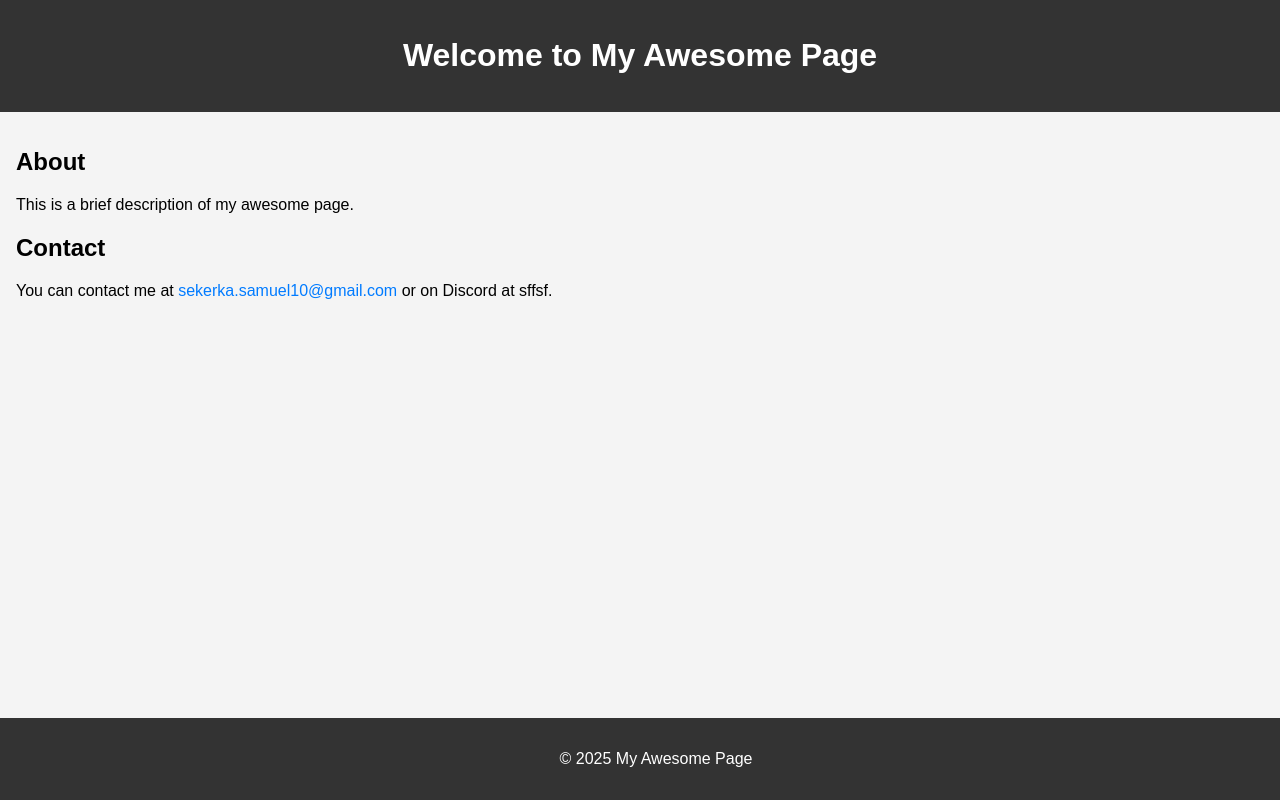
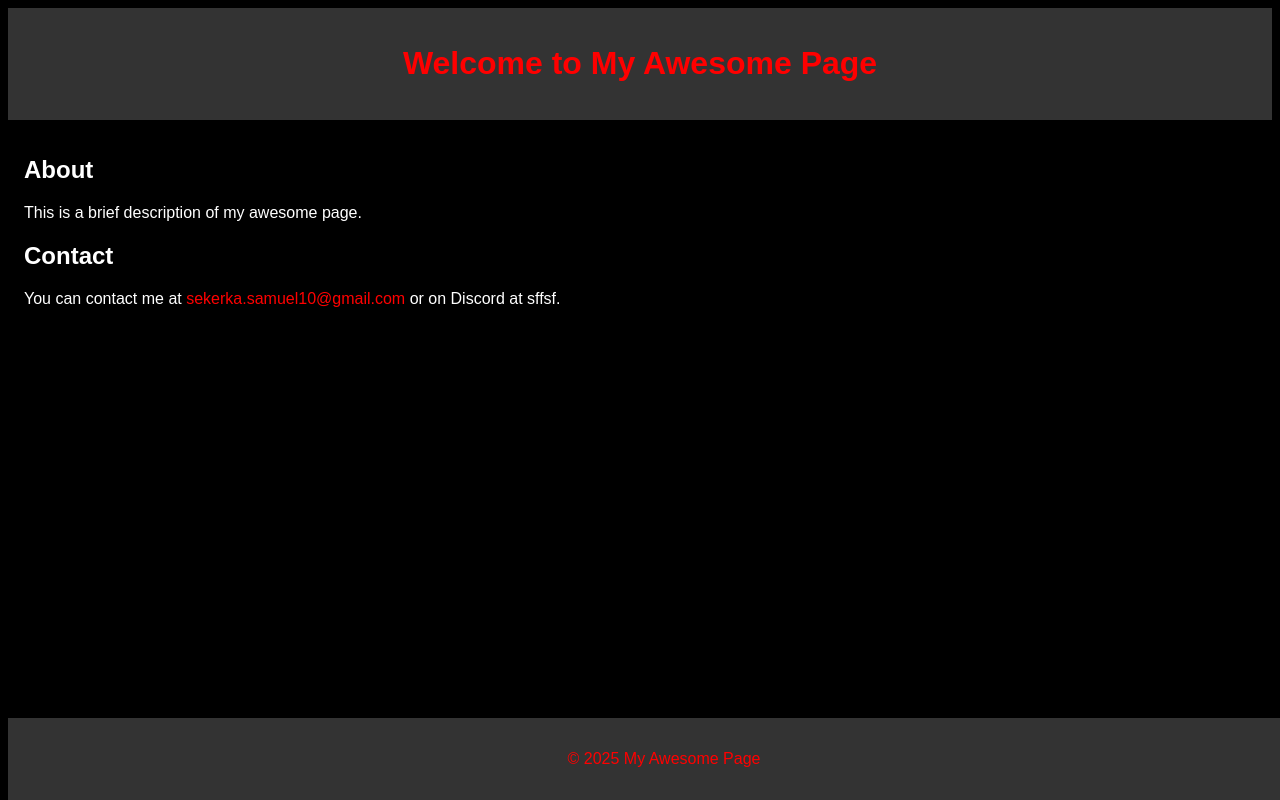
Before and after one commit to Samuel10S/my-projects, a plain HTML site: page index.html in a window 1280 px wide. Drawn offline with Linux system fonts and the light colour scheme.

Commit message:
Updated website theme to black and red

```diff
--- a/styles.css
+++ b/styles.css
@@ -1,14 +1,12 @@
-/* filepath: styles.css */
 body {
+    background-color: #000; /* Black background */
+    color: #fff; /* White text */
     font-family: Arial, sans-serif;
-    margin: 0;
-    padding: 0;
-    background-color: #f4f4f4;
 }
 
 header {
-    background-color: #333;
-    color: #fff;
+    background-color: #333; /* Dark background for header */
+    color: #ff0000; /* Red text for header */
     padding: 1rem;
     text-align: center;
 }
@@ -22,8 +20,8 @@ section {
 }
 
 footer {
-    background-color: #333;
-    color: #fff;
+    background-color: #333; /* Dark background for footer */
+    color: #ff0000; /* Red text for footer */
     text-align: center;
     padding: 1rem;
     position: fixed;
@@ -32,7 +30,7 @@ footer {
 }
 
 a {
-    color: #007BFF;
+    color: #ff0000; /* Red links */
     text-decoration: none;
 }
 
```
